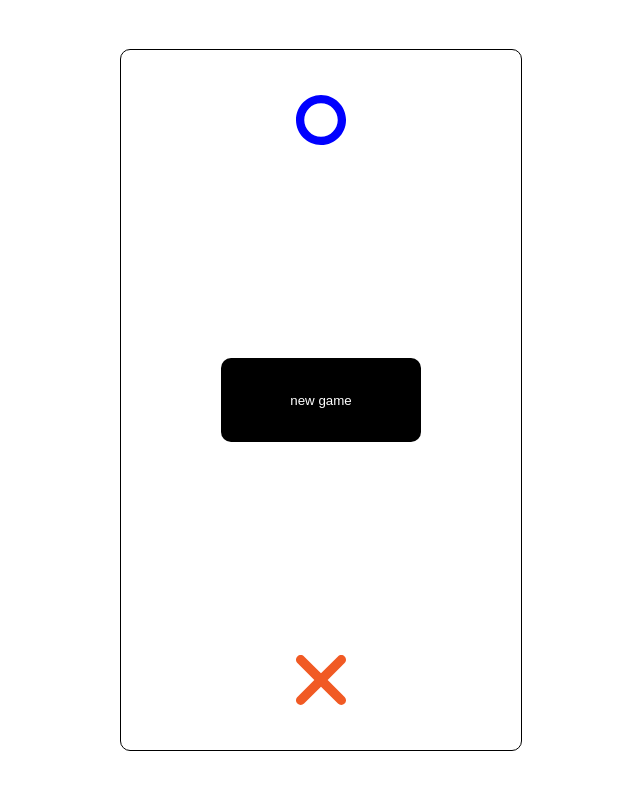
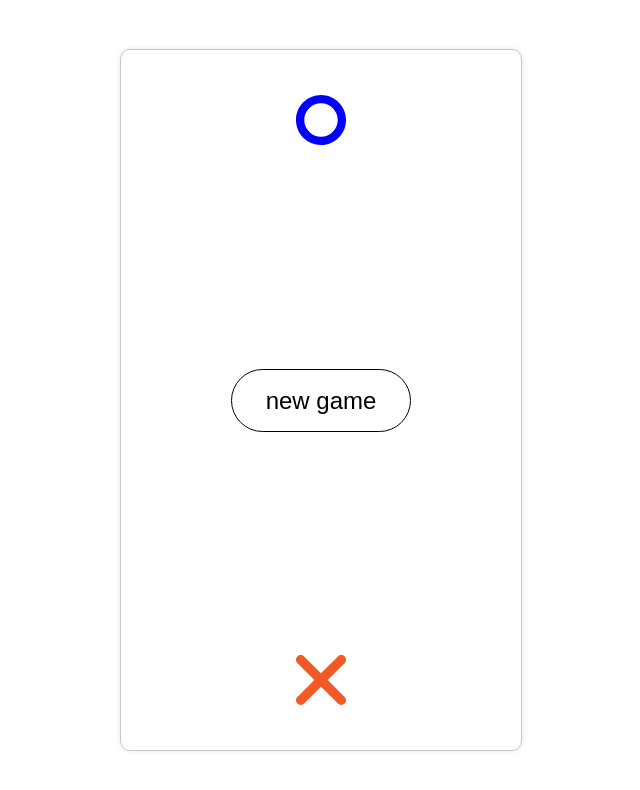
Before and after one commit to textencoder/tic-tac-toe, a plain HTML site: page index.html in a window 1280 px wide. Shown: the whole page, without its empty margins (319-959 px from the left). Drawn offline with Linux system fonts and the light colour scheme; a web font is replaced by a local one.

Commit message:
added font, styles, transition, and animation

```diff
--- a/index.html
+++ b/index.html
@@ -1,6 +1,7 @@
 <!DOCTYPE html>
 <html lang="en">
 <head>
+    <link rel="stylesheet" href="https://use.typekit.net/app3npt.css">
     <link rel="stylesheet" href="styles.css">
     <meta charset="UTF-8">
     <meta name="viewport" content="width=device-width, initial-scale=1.0">
--- a/styles.css
+++ b/styles.css
@@ -12,7 +12,8 @@ body {
 }
 
 #game {
-    border: 1px solid black;
+  border: 1px solid rgb(200, 200, 200);
+  box-shadow: 0 0 5px rgba(0, 0, 0, 0.1);
   border-radius: 10px;
   width: calc(100% - 50px);
   max-width: 400px;
@@ -72,12 +73,38 @@ body {
   place-items: center;
 
   button {
-        width: 50%;
-        height: 20%;
-        border: none;
-        background-color: black;
+    width: 45%;
+    height: 15%;
+    border: 1px solid black;
+    background: none;
+    color: black;
+    cursor: pointer;
+    border-radius: 50px;
+    font-family: "kade", sans-serif;
+    font-weight: 400;
+    font-style: normal;
+    font-size: 1.5rem;
+    transition: background 0.25s ease-in, color 0.25s ease-in;
+    animation: bounce ease-in-out 1s infinite;
+  }
+
+  button:hover {
+    background: black;
     color: white;
-        cursor: pointer;
-        border-radius: 10px;
   }
 }
+
+
+@keyframes bounce{
+    0% {
+        transform: scale(1);
+    }
+
+    50% {
+        transform: scale(1.05);
+    }
+
+    100% {
+        transform: scale(1);
+    }
+}
```
Lines whose indentation alone changed are shown as unchanged.
